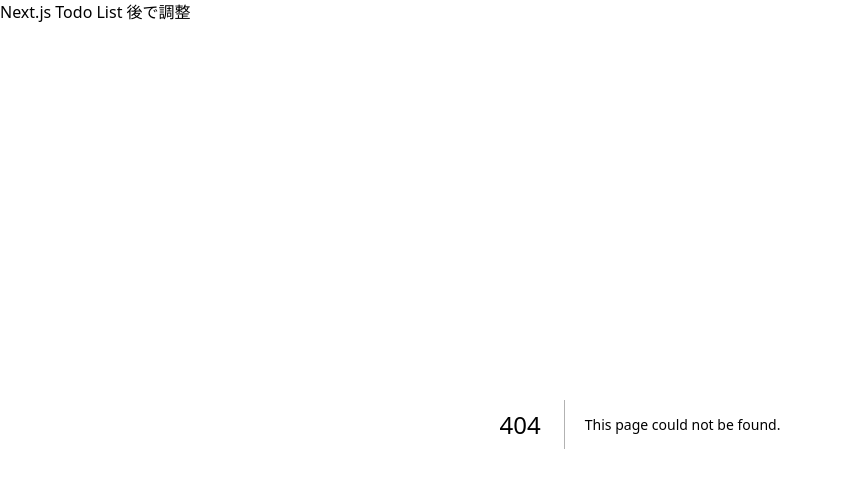
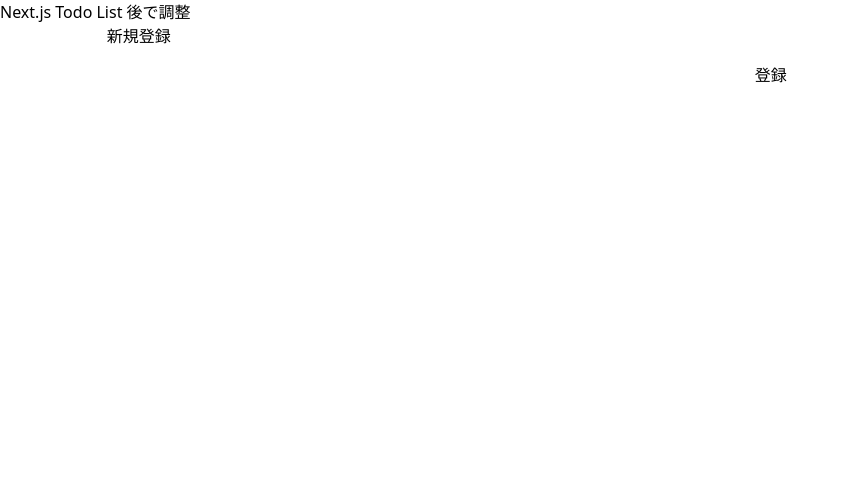
Before and after one commit to yosh-25/next-js-todo, a Next.js app: page /signup in a window 1280 px wide. Before the commit this address had no page. Shown: the top 488 px of the page, without its empty margins (0-848 px from the left). Built offline with nearby package versions, Linux system fonts and the light colour scheme; no server answers.

Commit message:
ログイン機能再トライ

```diff
--- a/src/app/firebase/auth.ts
+++ b/src/app/firebase/auth.ts
@@ -16,8 +16,8 @@ type UserState = User | null;
 const userState = atom<UserState>({
   key: "userState",
   default: null,
-    dangerouslyAllowMutability: true
-})
+  dangerouslyAllowMutability: true,
+});
 
 export const login = (): Promise<void> => {
   const provider = new GoogleAuthProvider();
@@ -34,7 +34,7 @@ export const useAuth = (): boolean => {
   const [isLoading, setIsLoading] = useState(true);
   const setUser = useSetRecoilState(userState);
 
-    useEffect(()=> {
+  useEffect(() => {
     const auth = getAuth(app);
     return onAuthStateChanged(auth, (user) => {
       setUser(user);
@@ -43,3 +43,7 @@ export const useAuth = (): boolean => {
   }, [setUser]);
   return isLoading;
 };
+
+export const useUser = (): UserState => {
+  return useRecoilValue(userState);
+};
--- a/src/app/layout.tsx
+++ b/src/app/layout.tsx
@@ -1,14 +1,26 @@
 "use client";
+import type { AppProps } from "next/app";
 import { RecoilRoot } from "recoil";
+import { useAuth } from "./firebase/auth";
 
-import type { Metadata } from "next";
+// import type { Metadata } from "next";
 import "./globals.css";
 import SessionProvider from "../provider/SessionProvider"
 
-export const metadata: Metadata = {
-  title: "Next.js Todo List",
-  description: "Generated by create next app",
+type Props = {
+  children: JSX.Element;
 };
+
+const Auth = ({children}: Props): JSX.Element => {
+  const isLoading = useAuth();
+  return isLoading ? <p>Loading...</p> : children;
+};
+
+
+// export const metadata: Metadata = {
+//   title: "Next.js Todo List",
+//   description: "Generated by create next app",
+// };
 
 export default function RootLayout({
   children,
@@ -21,7 +33,9 @@ export default function RootLayout({
       <body>
         <RecoilRoot>
         <header>Next.js Todo List 後で調整</header>
+        <Auth>
         <div className="w-5/6 mx-auto">{children}</div>
+        </Auth>
         </RecoilRoot>
       </body>
     </html>
--- a/src/app/page.tsx
+++ b/src/app/page.tsx
@@ -16,7 +16,7 @@ export default function Home() {
             新規登録
           </button>
         </Link>
-        <Link href="/">
+        <Link href="/signin">
           <button
             type="button"
             className="text-white bg-blue-700 hover:bg-blue-800 font-medium rounded-lg text-sm px-5 py-2.5 me-2 mb-2 dark:bg-blue-600 dark:hover:bg-blue-700 focus:outline-none"
--- a/src/app/signin/page.tsx
+++ /dev/null
@@ -1,63 +0,0 @@
-"use client";
-
-import { useState } from "react";
-import { signInWithEmailAndPassword } from "firebase/auth";
-import { auth } from "../firebase/client";
-import { signIn as signInByNextAuth } from "next-auth/react";
-
-const SignIn = () => {
-  const [email, setEmail] = useState("");
-  const [password, setPassword] = useState("");
-
-  const signIn = async () => {
-    if (!email) return;
-    if (!password) return;
-
-    try {
-      const userCredential = await signInWithEmailAndPassword(
-        auth,
-        email,
-        password
-      );
-      const idToken = await userCredential.user.getIdToken();
-      await signInByNextAuth("credentials", {
-        idToken,
-        callbackUrl: "/",
-      });
-    } catch (e) {
-      console.error(e);
-    }
-  };
-
-  return (
-    <>
-      <div>
-        <input
-          type="email"
-          value={email}
-          onChange={(event) => setEmail(event.target.value)}
-          placeholder="メールアドレス"
-        />
-      </div>
-      <div>
-        <input
-          type="password"
-          value={password}
-          onChange={(event) => setPassword(event.target.value)}
-          placeholder="パスワード"
-        />
-      </div>
-      <button
-        type="button"
-        className="text-white bg-blue-700 hover:bg-blue-800 font-medium rounded-lg text-sm px-5 py-2.5 me-2 mb-2 dark:bg-blue-600 dark:hover:bg-blue-700 focus:outline-none"
-        onClick={() => {
-          signIn();
-        }}
-      >
-        ログイン
-      </button>
-    </>
-  );
-};
-
-export default SignIn;
--- /dev/null
+++ b/src/app/signup/page.tsx
@@ -0,0 +1,63 @@
+"use client"
+import { getAuth, createUserWithEmailAndPassword } from "firebase/auth"
+import { useState } from 'react';
+import { FirebaseApp } from "firebase/app";
+
+export default function Signup() {
+  const [email, setEmail] = useState('');
+  const [password, setPassword] = useState('');
+
+  // ユーザーが登録ボタンを押したときにdoRegister関数が実行される
+  const doRegister = () => {
+    const auth = getAuth();
+
+    // Firebaseで用意されているユーザー登録の関数
+    createUserWithEmailAndPassword(auth, email, password)
+    .then((userCredential) => {
+      // ユーザー登録すると自動的にログインされてuserCredential.userでユーザーの情報を取得できる
+      const user = userCredential.user;
+      // ユーザー登録ができたかどうかをわかりやすくするためのアラート
+      alert( '登録完了！' );
+      console.log( user );
+    })
+    .catch((error) => {
+      console.log(error);
+    });
+  }
+
+  return (
+    <div>
+      <h1>新規登録</h1>
+      <div>
+
+              <input
+                type="email"
+                name="email"
+                style={{ height: 50, fontSize: "1.2rem" }}
+                // onChangeでユーザーが入力した値を取得し、その値をemailに入れる
+                onChange={(e) => setEmail(e.target.value)}
+              />
+
+              <input
+                type="password"
+                name="password"
+                style={{ height: 50, fontSize: "1.2rem" }}
+                // onChangeでユーザーが入力した値を取得し、その値をpasswordに入れる
+                onChange={(e) => setPassword(e.target.value)}
+              />
+
+            <button
+                style={{ width: 220 }}
+                color="primary"
+                // 登録ボタンがクリックされたときdoRegister関数が実行されるようにする
+                onClick={()=>{
+                  doRegister();
+                }}
+              >
+              登録
+            </button>
+
+      </div>
+    </div>
+  )
+}
```
Lines whose indentation alone changed are shown as unchanged.
